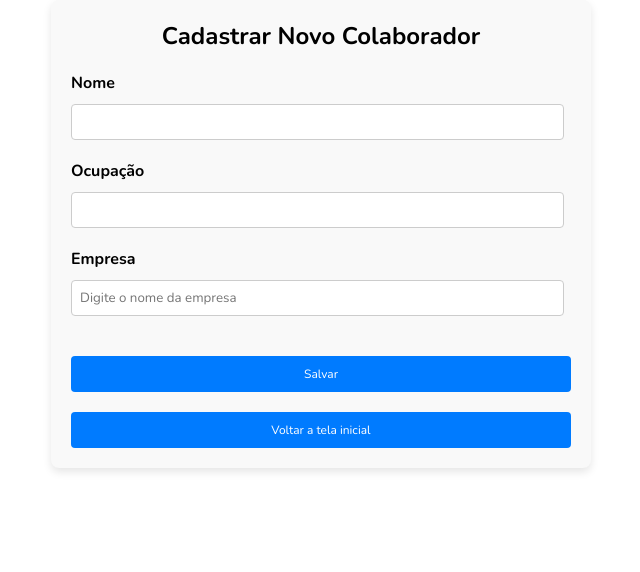
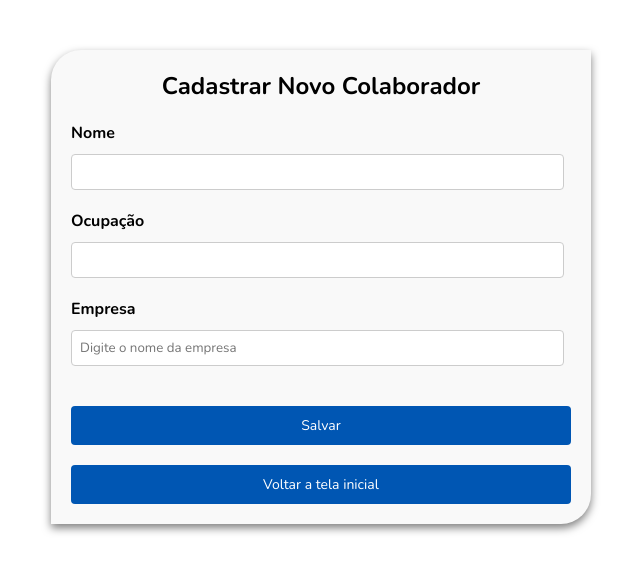
Before and after one commit to fabiosoaresdev/autorizacoes, an Angular app: page /cadastro-colaborador in a window 1280 px wide. Shown: the top 572 px of the page, without its empty margins (319-959 px from the left). Built offline with nearby package versions, Linux system fonts and the light colour scheme; sample sign-in values are in the browser's storage.

Commit message:
Melhorias no select de empresas e estilização de telas
1º Agora não é necessário selecionar a empresa caso o nome completo tenha sido escrito no input de empresa
2º Estilizei mais um pouco as telas de cadastro

```diff
--- a/src/app/cadastro-colaborador/cadastro-colaborador.component.css
+++ b/src/app/cadastro-colaborador/cadastro-colaborador.component.css
@@ -1,11 +1,13 @@
 .cadastro-container {
-    padding: 20px;
-    max-width: 500px;
-    margin: 0 auto;
-    background-color: #f9f9f9;
-    border-radius: 8px;
-    box-shadow: 0 4px 8px rgba(0, 0, 0, 0.1);
-  }
+  margin-top: 50px !important;
+  padding: 20px;
+  max-width: 500px;
+  margin: 0 auto;
+  background-color: #f9f9f9;
+  border-radius: 30px 0px 30px 0px;
+  box-shadow: 0 4px 8px rgba(0, 0, 0, 0.5);
+}
+
 
   h2 {
     text-align: center;
@@ -32,13 +34,13 @@
 
   input:focus, select:focus {
     outline: none;
-    border-color: #007bff;
+    border-color: var(--primary-color);
   }
 
   .btn {
     width: 100%;
     padding: 10px;
-    background-color: #007bff;
+    background-color: var(--primary-color);
     color: white;
     border: none;
     border-radius: 4px;
@@ -46,7 +48,7 @@
   }
 
   .btn:hover {
-    background-color: #0056b3;
+    background-color: var(--secondary-color);
   }
 
   button {
@@ -63,15 +65,17 @@
     background-color: #d32f2f;
   }
 
-  /* Ajustando o tamanho do card e a tabela */
+
 .empresas-sugestao {
     margin-top: 10px;
-    max-height: 200px; /* Define uma altura máxima para o card */
-    overflow-y: auto; /* Adiciona rolagem caso o conteúdo seja maior */
+    max-height: 90%;
+    overflow-y: auto;
     border: 1px solid #ddd;
-    border-radius: 5px; /* Deixa as bordas arredondadas */
+    border-radius: 5px;
     padding: 10px;
-    width: 100%; /* Tamanho total em relação ao campo de entrada */
+    width: 95%;
+    text-align: center;
+    align-items: center;
     background-color: #f9f9f9;
   }
 
@@ -83,24 +87,33 @@
   .empresas-sugestao th, .empresas-sugestao td {
     padding: 6px 8px;
     text-align: left;
-    border: 1px solid #ddd;
-    font-size: 14px; /* Reduz o tamanho da fonte */
+    border: 1px solid;
+    border: none;
+    font-size: 14px;
   }
 
-  .empresas-sugestao tr:hover {
+  .empresas-sugestao tr:hover{
     background-color: #e0e0e0;
   }
 
   button {
-    background-color: #4CAF50;
+    background-color: var(--button-select);
     color: white;
     border: none;
     padding: 4px 8px;
     cursor: pointer;
-    font-size: 12px;
-    border-radius: 4px;
+    font-size: 14px;
+    border-radius: 5px;
   }
 
-  button:hover {
-    background-color: #45a049;
+  .empresas-sugestao button:hover {
+    background-color: var(--button-select-hover);
   }
+
+
+@media (max-width: 768px) {
+  .cadastro-container {
+    margin-left: 30px;
+    margin-right: 30px;
+  }
+}
--- a/src/app/cadastro-colaborador/cadastro-colaborador.component.ts
+++ b/src/app/cadastro-colaborador/cadastro-colaborador.component.ts
@@ -58,21 +58,37 @@ export class CadastroColaboradorComponent {
   }
 
   buscarEmpresas() {
-    console.log('Input alterado para:', this.colaborador.empresa); // Verificar se a função está sendo chamada
+    console.log('Input alterado para:', this.colaborador.empresa);
     if (this.colaborador.empresa.trim()) {
       this.cadastroColaborador.getEmpresas(this.colaborador.empresa).subscribe(
         (data) => {
-          console.log('Empresas retornadas:', data); // Verificar o retorno da API
-          this.empresas = data; // Preenche a lista de empresas
+          console.log('Empresas retornadas:', data);
+          this.empresas = data;
+
+          // Verifica se há uma empresa com nome exato correspondente
+          const empresaCorrespondente = this.empresas.find(
+            (empresa) => empresa.nome.toLowerCase() === this.colaborador.empresa.trim().toLowerCase()
+          );
+
+          if (empresaCorrespondente) {
+            // Preenche automaticamente o ID e limpa as sugestões
+            this.colaborador.empresa_id = empresaCorrespondente.id;
+            this.empresas = [];
+          } else {
+            // Limpa o ID se não houver correspondência exata
+            this.colaborador.empresa_id = null;
+          }
         },
         (error) => {
           console.error('Erro ao buscar empresas', error);
         }
       );
     } else {
-      this.empresas = []; // Limpa a lista de empresas se o campo estiver vazio
+      this.empresas = [];
+      this.colaborador.empresa_id = null;
     }
   }
+
 
 
 
--- a/src/app/cadastro-empresa/cadastro-empresa.component.css
+++ b/src/app/cadastro-empresa/cadastro-empresa.component.css
@@ -1,11 +1,27 @@
 .cadastro-container {
+   margin-top: 50px !important;
     max-width: 600px;
     margin: 20px auto;
     padding: 20px;
     background-color: #f9f9f9;
-    border-radius: 8px;
-    box-shadow: 0 2px 10px rgba(0, 0, 0, 0.1);
+    border-radius: 30px 0px 30px 0px;
+    box-shadow: 0 2px 10px rgba(0, 0, 0, 0.6);
+
   }
+
+  .btn {
+    width: 100%;
+    padding: 10px;
+    background-color: var(--primary-color);
+    color: white;
+    border: none;
+    border-radius: 4px;
+    cursor: pointer;
+}
+
+.btn:hover {
+    background-color: var(--secondary-color);
+}
 
   .input-container {
     margin-bottom: 15px;
@@ -25,7 +41,7 @@
 
   button {
     padding: 10px 20px;
-    background-color: #007bff;
+    background-color: var(--primary-color);
     color: white;
     border: none;
     border-radius: 4px;
@@ -34,5 +50,12 @@
   }
 
   button:hover {
-    background-color: #0056b3;
+    background-color: var(--primary-color);
   }
+
+  @media (max-width: 768px) {
+    .cadastro-container {
+      margin-left: 20px;
+      margin-right: 20px;
+    }
+  }
--- a/src/app/main/main.component.css
+++ b/src/app/main/main.component.css
@@ -47,6 +47,9 @@ button {
     color: #fff;
 }
 
+.btn:hover{
+    background-color: var(--secondary-color)
+}
 .table-container {
     background-color: var(--primary-color);
     border-radius: 10px;
--- a/src/styles.css
+++ b/src/styles.css
@@ -9,9 +9,11 @@
 
 :root {
     --primary-color: #0056b3;
-    --secondary-color: #074f9c;
+    --secondary-color: #05468b;
     --background: #ffffff;
     --background-com-opacidade: rgba(255, 255, 255, 0.6);
-    --label-color: (#001325);
-    --black: (#000000);
+    --label-color: #001325;
+    --black: #000000;
+    --button-select: #39c23e;
+    --button-select-hover: #2da831;
 }
```
